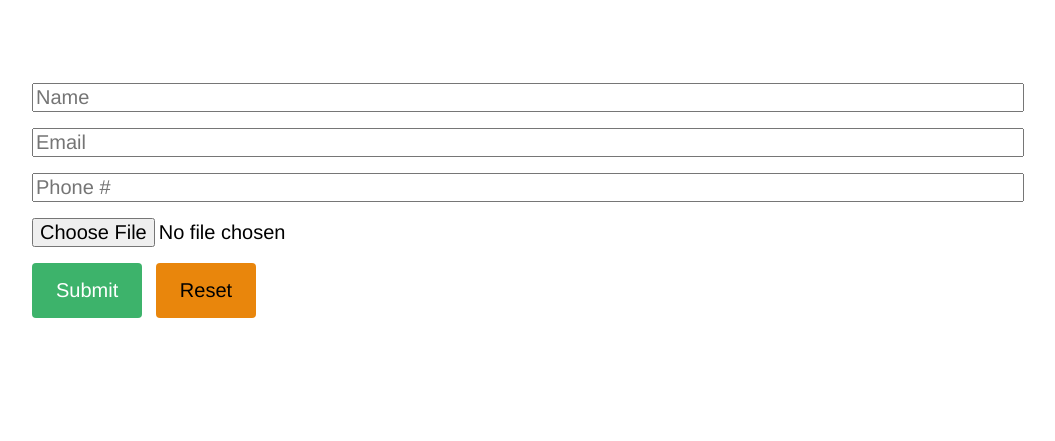
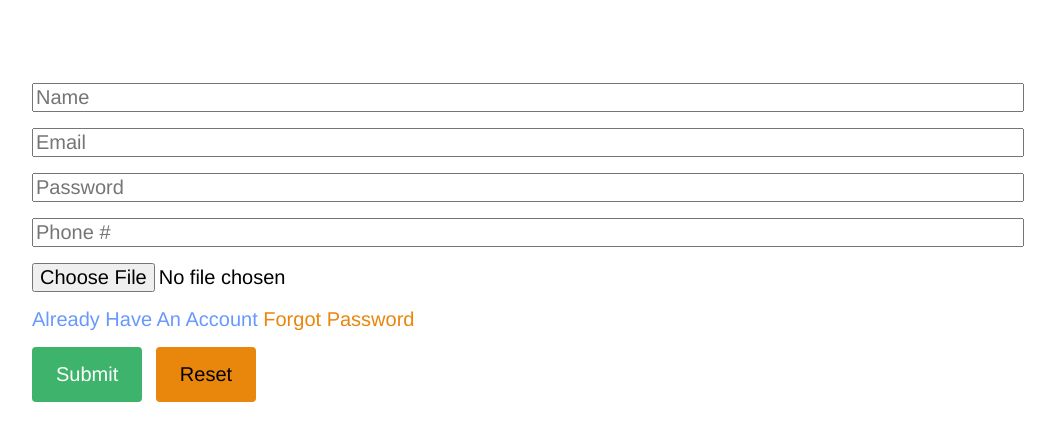
Before and after one commit to GagePickle/in-class-rwd, a website with bundled scripts: page client/form/index.html in a window 1280 px wide. Shown: the part 107-548 px from the top of the page, without its empty margins (112-1167 px from the left). Built offline with nearby package versions, Linux system fonts and the light colour scheme.

Commit message:
Update form with password and toggle options

```diff
--- a/client/form/index.html
+++ b/client/form/index.html
@@ -42,12 +42,23 @@
     <form>
       <div><label class="screen-reader-text" for="name">Name</label><input type="text" id="name" placeholder="Name" required/></div>
       <div>
+
         <!-- Patterns cannot use regex flags! -->
         <label class="screen-reader-text" for="email">Email</label><input type="email" id="email" placeholder="Email" required pattern="^[A-Z0-9._%+-]+@[A-Z0-9.-]+\.[A-Z]{2,4}$"/>
       </div>
-      <div><label class="screen-reader-text" for="fone">Phone #</label><input type="tel" id="fone" placeholder="Phone #" pattern="^[0-9]{10}$" required/></div>
+
+      <div><label for="password" class="screen-reader-text">Password</label><input type="password" id="password" placeholder="Password"
+        pattern="^[A-Za-z]\w{7, 15}$"></div>
+
+      <label class="screen-reader-text" for="fone">Phone #</label><input type="tel" id="fone" placeholder="Phone #" pattern="^[0-9]{10}$" required/></>
       <div>
         <label class="screen-reader-text" for="profilePic"></label><input type="file" id="profilePic" />
+      </div>
+
+      <div id="toggles">
+        <button type="button" class="text-button text-button-secondary">
+          Already Have An Account</button>
+        <button type="button" class="text-button text-button--warning">Forgot Password</button>
       </div>
 
       <button class="button button--primary">Submit</button>
--- a/client/style.css
+++ b/client/style.css
@@ -140,6 +140,21 @@ nav > a:visited {
   top: -9999px;
 }
 
+.text-button {
+  background-color: transparent;
+  border: none;
+  margin: 0.5rem 0;
+  padding: 0;
+}
+
+.text-button-secondary {
+  color: var(--secondary-color);
+}
+
+.text-button--warning {
+  color: var(--warning-color);
+}
+
 /*  JS classes */
 .is-collapsed {
   height: 0;
```
